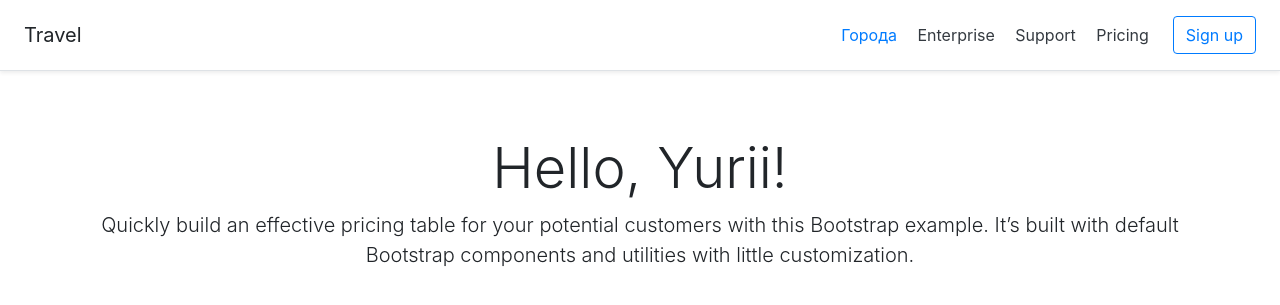
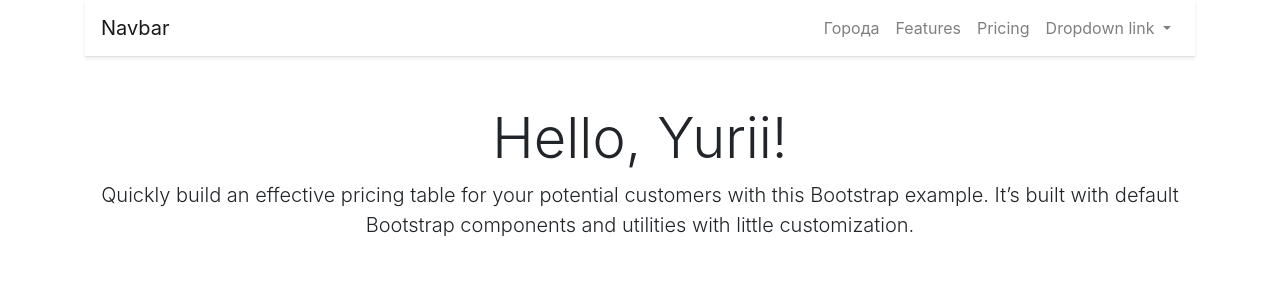
Before and after one commit to User184/src, a Django app: page / in a window 1280 px wide. Shown: the top 305 px of the page. Run offline with Django 3.2, Linux system fonts and the light colour scheme; some libraries are stand-ins or nearby versions.

Commit message:
3.16 Class active in Navbar

```diff
--- a/templates/base.html
+++ b/templates/base.html
@@ -1,3 +1,4 @@
+{% url 'city:home' as city_home_url %}
 <!doctype html>
 <html lang="en">
   <head>
@@ -11,7 +12,7 @@
     <title>{% block title%} {% endblock%}</title>
   </head>
   <body>
-    <div class="d-flex flex-column flex-md-row align-items-center p-3 px-md-4 mb-3 bg-white border-bottom shadow-sm">
+    <!--<div class="d-flex flex-column flex-md-row align-items-center p-3 px-md-4 mb-3 bg-light border-bottom shadow-sm">
         <h5 class="my-0 mr-md-auto font-weight-normal">Travel</h5>
         <nav class="my-2 my-md-0 mr-md-3">
           <a class="p-2 text-blue" href="{% url 'city:home' %}">Города</a>
@@ -20,10 +21,41 @@
           <a class="p-2 text-dark" href="#">Pricing</a>
         </nav>
         <a class="btn btn-outline-primary" href="#">Sign up</a>
-      </div>
-      <div class ='container'>
+      </div>-->
+  <div class="container">
+    <nav class="navbar navbar-expand-lg navbar-light bg-white border-bottom shadow-sm">
+        <a class="navbar-brand" href="#">Navbar</a>
+        <button class="navbar-toggler" type="button" data-toggle="collapse" data-target="#navbarNavDropdown" aria-controls="navbarNavDropdown" aria-expanded="false" aria-label="Toggle navigation">
+          <span class="navbar-toggler-icon"></span>
+        </button>
+        <div class="collapse navbar-collapse" id="navbarNavDropdown">
+          <ul class="navbar-nav ml-auto">
+            <li class="nav-item {% if request.path == city_home_url%} active {% endif %}">
+              <a class="nav-link" href="{% url 'city:home' %}">Города <span class="sr-only">(current)</span></a>
+            </li>
+            <li class="nav-item">
+              <a class="nav-link" href="#">Features</a>
+            </li>
+            <li class="nav-item">
+              <a class="nav-link" href="#">Pricing</a>
+            </li>
+            <li class="nav-item dropdown">
+              <a class="nav-link dropdown-toggle" href="#" id="navbarDropdownMenuLink" role="button" data-toggle="dropdown" aria-haspopup="true" aria-expanded="false">
+                Dropdown link
+              </a>
+              <div class="dropdown-menu" aria-labelledby="navbarDropdownMenuLink">
+                <a class="dropdown-item" href="#">Action</a>
+                <a class="dropdown-item" href="#">Another action</a>
+                <a class="dropdown-item" href="#">Something else here</a>
+              </div>
+            </li>
+          </ul>
+        </div>
+      </nav>
+  </div>
+    <div class ='container'>
       {% block content%} {% endblock%}
-      </div>
+    </div>
     <!-- Optional JavaScript -->
     <!-- jQuery first, then Popper.js, then Bootstrap JS -->
     <script src="https://code.jquery.com/jquery-3.4.1.slim.min.js" integrity="sha384-J6qa4849blE2+poT4WnyKhv5vZF5SrPo0iEjwBvKU7imGFAV0wwj1yYfoRSJoZ+n" crossorigin="anonymous"></script>
```
